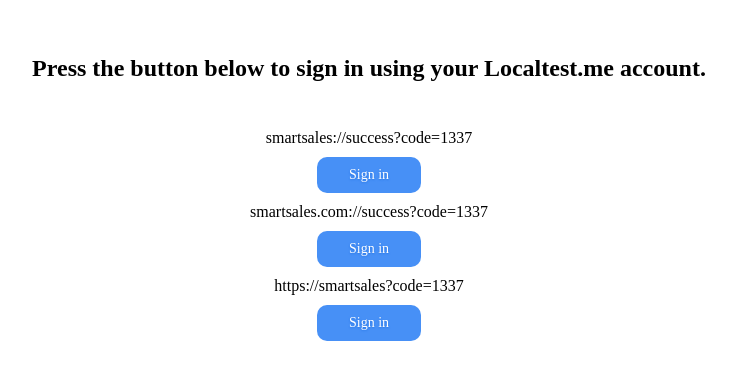
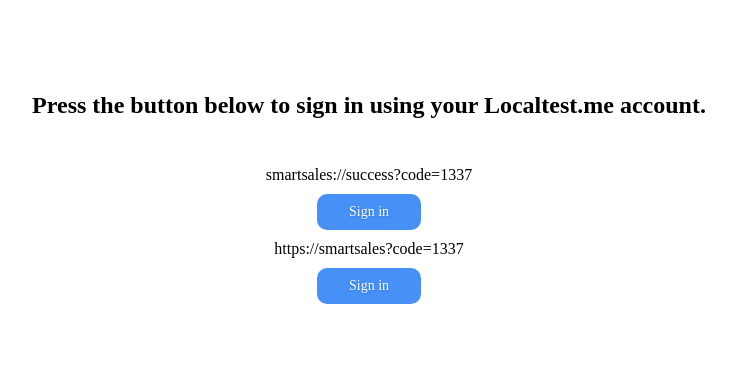
Before and after one commit to chongdev/open-app, a Nuxt app: page /auth in a window 1280 px wide. Shown: the part 220-600 px from the top of the page, without its empty margins (271-1007 px from the left). Built offline with nearby package versions, Linux system fonts and the light colour scheme.

Commit message:
update deeplink

```diff
--- a/pages/auth.vue
+++ b/pages/auth.vue
@@ -2,10 +2,7 @@
   <div class="center">
       <h2>Press the button below to sign in using your Localtest.me account. </h2>
     <div class="my-5" id="text"><br>smartsales://success?code=1337</div>
-    <div id="button"><a class="btn" href="foobar://success?code=1337">Sign in</a></div>
-
-    <div class="my-5" id="text">smartsales.com://success?code=1337</div>
-    <div id="button"><a class="btn" href="smartsales.com://success?code=1337">Sign in</a></div>
+    <div id="button"><a class="btn" href="smartsales://auth-sso?code=1337">Sign in</a></div>
 
 
     <div class="my-5" id="text">https://smartsales?code=1337</div>
--- a/pages/index.vue
+++ b/pages/index.vue
@@ -70,7 +70,7 @@
       isApple: false,
       autoOpenUrl: false,
       code: '',
-      url: '',
+      url: 'smartsales://',
     };
   },
 
@@ -84,7 +84,7 @@
 
       if( this.code ){
         this.url = `smartsales://auth-sso?code=${this.code}`;
-        // window.location.replace(this.url);
+        window.location.replace(this.url);
       }
 
 
```
